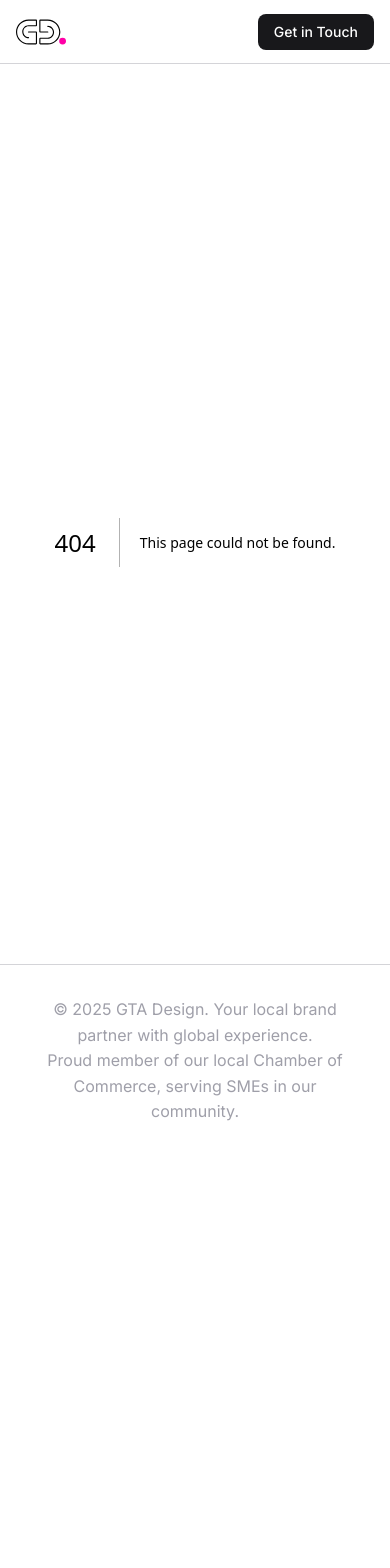
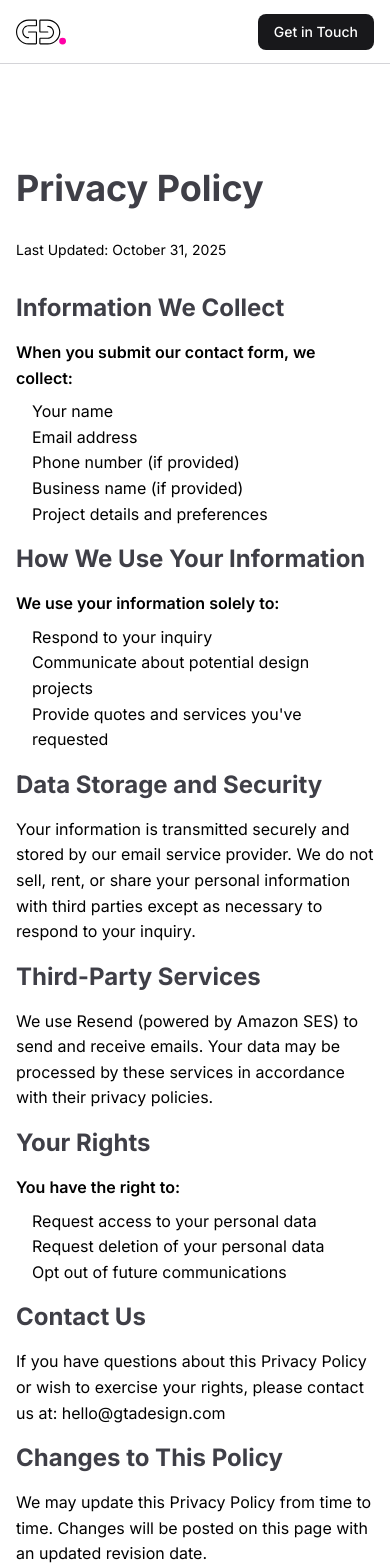
Before and after one commit to alexofbodwyn/gtadesign, a Next.js app: page /privacy-policy in a window 390 px wide. Before the commit this address had no page. Shown: the top 1568 px of the page. Before the commit the page ends 1157 px from the top, so only its background shows below. Built offline with nearby package versions, Linux system fonts and the light colour scheme.

Commit message:
responsive

```diff
--- a/app/(home)/page.tsx
+++ b/app/(home)/page.tsx
@@ -17,7 +17,7 @@ export default function Home() {
     <>
       <Hero />
       <FeatureList />
-      <div className="bg-zinc-50 w-full mt-10">
+      <div className="bg-zinc-50 w-full mt-10 px-4">
         <div className="p-8 max-w-site w-full flex flex-col gap-8 m-auto">
           <div className="flex flex-col justify-center text-center items-center">
             <h2 className="text-3xl text-zinc-700">Everything You Need, All in One Place</h2>
@@ -27,7 +27,7 @@ export default function Home() {
             </p>
           </div>
 
-          <div className="grid grid-cols-2 gap-4 flex-wrap">
+          <div className="min-lg:grid grid-cols-2 gap-4 flex-wrap">
             <Card>
               <div className="rounded-md bg-zinc-700 p-2 size-10 flex items-center justify-center">
                 <FingerPrintIcon className="size-6 stroke-white" />
@@ -43,7 +43,7 @@ export default function Home() {
                 ))}
               </div>
             </Card>
-            <Card>
+            <Card className='mt-4 min-lg:mt-0'>
               <div className="rounded-md bg-zinc-700 p-2 size-10 flex items-center justify-center">
                 <DocumentTextIcon className="size-8 stroke-white" />
               </div>
@@ -58,7 +58,7 @@ export default function Home() {
                 ))}
               </div>
             </Card>
-            <Card>
+            <Card className='mt-4 min-lg:mt-0'>
               <div className="rounded-md bg-zinc-700 p-2 size-10 flex items-center justify-center">
                 <GlobeAltIcon className="size-8 stroke-white" />
               </div>
@@ -73,7 +73,7 @@ export default function Home() {
                 ))}
               </div>
             </Card>
-            <Card>
+            <Card className='mt-4 min-lg:mt-0'>
               <div className="rounded-md bg-zinc-700 p-2 size-10 flex items-center justify-center">
                 <CursorArrowRaysIcon className="size-8 stroke-white" />
               </div>
--- a/app/api/contact/route.ts
+++ b/app/api/contact/route.ts
@@ -8,8 +8,6 @@ const resend = new Resend(process.env.RESEND_API_KEY)
 export async function POST(request: NextRequest) {
   try {
     const { name, email, message } = await request.json()
-
-    console.log('Attempting to send email:', { name, email })
 
     const data = await resend.emails.send({
       from: 'Contact Form <noreply@gtadesign.com>',
@@ -23,8 +21,6 @@ export async function POST(request: NextRequest) {
         <p>${message}</p>
       `,
     })
-
-    console.log('Email sent successfully:', data)
     return NextResponse.json({ success: true, data })
   } catch (error) {
     console.error('Email send error:', error)
--- a/app/get-in-touch/page.tsx
+++ b/app/get-in-touch/page.tsx
@@ -2,28 +2,30 @@ import GetInTouchForm from "@/components/getInTouchForm"
 import { Badge } from "@/components/ui/badge"
 import { Button } from "@/components/ui/button"
 import Link from "next/link"
-import { ArrowLeftIcon, EnvelopeIcon } from '@heroicons/react/24/outline'
+import { ArrowLeftIcon, EnvelopeIcon, ChatBubbleOvalLeftIcon } from '@heroicons/react/24/outline'
+import Card from "@/components/card"
 
 export default function GetInTouchPage() {
   return (
-    <div className="max-w-site w-full">
+    <>
+      <div className="max-w-site w-full p-4">
         <Button variant="ghost" asChild>
           <Link href="/"><ArrowLeftIcon /> Back to Home</Link>
         </Button>
         <div className="m-auto mt-6 max-w-[650px] flex-inline flex-col justify-center text-center">
           <Badge>Let's Chat</Badge>
-        <p className="text-zinc-700 mt-6">Ready to Talk About Your Project?</p>
+          <p className="text-zinc-700 font-semibold mt-6">Ready to Talk About Your Project?</p>
           <p className="text-lg text-zinc-500 mt-6">Whether you know exactly what you need or just have an idea you want to discuss, I'd love to hear from you. No obligation, no sales pressure - just a friendly conversation about how I might be able to help.</p>
         </div>
 
-      <div className="grid grid-rows-1 grid-flow-col gap-6 mt-10 mb-8">
-        <div className="rounded-2xl p-6 border-2 border-zinc-300">
+        <div className="min-lg:grid min-lg:grid-cols-3 min-lg:gap-6 mt-10 mb-8">
+          <div className="rounded-2xl p-6 border-2 border-zinc-300 col-span-2">
             <h2 className="text-2xl text-zinc-700">Send Me a Message</h2>
             <p className="text-lg text-zinc-500 mb-8">Fill in the form below and I'll get back to you within 24 hours (usually much sooner!)</p>
             <GetInTouchForm />
           </div>
           <div>
-          <div className="rounded-2xl p-6 border-2 border-zinc-300">
+            <div className="mt-6 min-lg:mt-0 rounded-2xl p-6 border-2 border-zinc-300">
               <h3 className="text-2xl text-zinc-700">Prefer to Contact Me Directly?</h3>
               <div className="flex items-start mt-8">
                 <EnvelopeIcon width={30} />
@@ -33,9 +35,50 @@ export default function GetInTouchPage() {
                 </div>
               </div>
             </div>
+
+            <div className="rounded-2xl p-6 border-2 border-zinc-300 mt-6 bg-zinc-50">
+              <div className="flex items-start">
+                <ChatBubbleOvalLeftIcon width={30} />
+                <div className="pl-4">
+                  <h3 className="text-2xl text-zinc-700">What Happens Next?</h3>
                 </div>
               </div>
-
+              <ol className="list-decimal pt-4 pl-5">
+                <li className="mt-4">I'll review your message and respond personally</li>
+                <li className="mt-4">We'll arrange a free consultation (phone, video, or in person)</li>
+                <li className="mt-4">I'll provide a clear proposal with fixed pricing</li>
+                <li className="mt-4">You decide if it's right for you - no pressure!</li>
+              </ol>
+            </div>
+          </div>
+        </div>
       </div >
+      <div className="bg-zinc-50 w-full mt-10 py-12">
+        <div className="max-w-[1000px] w-full m-auto px-4">
+          <div className="m-auto max-w-[650px] flex-inline flex-col justify-center text-center">
+            <h2 className="text-zinc-700 text-2xl mt-10">Common Questions</h2>
+            <p className="text-lg text-zinc-500 mt-6">Before you get in touch, here are answers to questions I'm often asked</p>
+          </div>
+          <div className="min-lg:grid min-lg:grid-cols-2 min-lg:grid-rows-2 gap-6 mt-10 mb-8">
+            <Card className="p-6 rounded-2xl">
+              <h3>Do you charge for the initial consultation?</h3>
+              <p className="mt-6 text-sm text-zinc-500">No! The first chat is always free with no obligation. It's a chance for us to understand each other and see if we're a good fit.</p>
+            </Card>
+            <Card className="mt-6 min-lg:mt-0 p-6 rounded-2xl">
+              <h3>What if I'm not sure what I need?</h3>
+              <p className="mt-6 text-sm text-zinc-500">That's absolutely fine! Part of my job is helping you figure out what's right for your business. Just tell me about your goals and challenges.</p>
+            </Card>
+            <Card className="mt-6 min-lg:mt-0 p-6 rounded-2xl">
+              <h3>How long does a typical project take?</h3>
+              <p className="mt-6 text-sm text-zinc-500">It varies - a logo might take 2-3 weeks, a website 6-8 weeks. I'll give you a realistic timeline upfront and keep you updated throughout.</p>
+            </Card>
+            <Card className="mt-6 min-lg:mt-0 p-6 rounded-2xl">
+              <h3>Do you work with businesses outside your area?</h3>
+              <p className="mt-6 text-sm text-zinc-500">Yes! While I'm based locally and love supporting our community, I work with businesses throughout New Zealand and beyond via video calls.</p>
+            </Card>
+          </div>
+        </div>
+      </div>
+    </>
   )
 }
--- /dev/null
+++ b/app/privacy-policy/page.tsx
@@ -0,0 +1,48 @@
+export default function PrivacyPolicy() {
+  return (
+    <div className="container max-w-4xl mx-auto py-12 px-4">
+      <h1 className="text-4xl font-bold mb-8 text-zinc-700">Privacy Policy</h1>
+      <p className="text-sm text-muted-foreground mb-8">Last Updated: October 31, 2025</p>
+
+      <div className="prose prose-gray max-w-none">
+        <h2 className="text-2xl font-bold mb-4 text-zinc-700">Information We Collect</h2>
+        <p className="font-semibold">When you submit our contact form, we collect:</p>
+        <ul className="my-2 px-4">
+          <li>Your name</li>
+          <li>Email address</li>
+          <li>Phone number (if provided)</li>
+          <li>Business name (if provided)</li>
+          <li>Project details and preferences</li>
+        </ul>
+
+        <h2 className="text-2xl font-bold my-4 text-zinc-700">How We Use Your Information</h2>
+        <p className="font-semibold">We use your information solely to:</p>
+        <ul className="my-2 px-4">
+          <li>Respond to your inquiry</li>
+          <li>Communicate about potential design projects</li>
+          <li>Provide quotes and services you've requested</li>
+        </ul>
+
+        <h2 className="text-2xl font-bold my-4 text-zinc-700">Data Storage and Security</h2>
+        <p>Your information is transmitted securely and stored by our email service provider. We do not sell, rent, or share your personal information with third parties except as necessary to respond to your inquiry.</p>
+
+        <h2 className="text-2xl font-bold my-4 text-zinc-700">Third-Party Services</h2>
+        <p>We use Resend (powered by Amazon SES) to send and receive emails. Your data may be processed by these services in accordance with their privacy policies.</p>
+
+        <h2 className="text-2xl font-bold my-4 text-zinc-700">Your Rights</h2>
+        <p className="font-semibold">You have the right to:</p>
+        <ul className="my-2 px-4">
+          <li>Request access to your personal data</li>
+          <li>Request deletion of your personal data</li>
+          <li>Opt out of future communications</li>
+        </ul>
+
+        <h2 className="text-2xl font-bold my-4 text-zinc-700">Contact Us</h2>
+        <p>If you have questions about this Privacy Policy or wish to exercise your rights, please contact us at: hello@gtadesign.com</p>
+
+        <h2 className="text-2xl font-bold my-4 text-zinc-700">Changes to This Policy</h2>
+        <p>We may update this Privacy Policy from time to time. Changes will be posted on this page with an updated revision date.</p>
+      </div>
+    </div>
+  )
+}
--- a/components/featureList.tsx
+++ b/components/featureList.tsx
@@ -2,29 +2,29 @@ import { BuildingOffice2Icon, CheckCircleIcon, GlobeAltIcon, TrophyIcon } from '
 
 export default function FeatureList() {
   return (
-    <div className="flex max-w-site w-full my-10 justify-between">
-      <div className="flex gap-2 align-top">
+    <div className="flex-wrap min-lg:flex-nowrap flex max-w-site w-full my-10 justify-between px-4">
+      <div className="flex w-1/2 min-lg:w-full gap-2 align-top mt-4 min-lg:mt-0">
         <TrophyIcon className="size-6" />
         <div>
           <p>25+</p>
           <p className="text-zinc-400">Years Experience</p>
         </div>
       </div>
-      <div className="flex gap-2 align-top">
+      <div className="flex w-1/2 min-lg:w-full gap-2 align-top mt-4 min-lg:mt-0">
         <BuildingOffice2Icon className="size-6" />
         <div>
           <p>Local</p>
           <p className="text-zinc-400">SME Focused</p>
         </div>
       </div>
-      <div className="flex gap-2 align-top">
+      <div className="flex w-1/2 min-lg:w-full gap-2 align-top mt-4 min-lg:mt-0">
         <GlobeAltIcon className="size-6" />
         <div>
           <p>Global</p>
           <p className="text-zinc-400">Expertise</p>
         </div>
       </div>
-      <div className="flex gap-2 align-top">
+      <div className="flex w-1/2 min-lg:w-full gap-2 align-top mt-4 min-lg:mt-0">
         <CheckCircleIcon className="size-6" />
         <div>
           <p>Complete</p>
--- a/components/footer.tsx
+++ b/components/footer.tsx
@@ -1,3 +1,5 @@
+import Link from "next/link";
+
 export default function Footer() {
   return (
     <footer className="border-t border-t-zinc-300 flex flex-col items-center w-full p-8">
@@ -8,6 +10,7 @@ export default function Footer() {
         <p className="max-w-[650px] mx-auto text-zinc-400">
           Proud member of our local Chamber of Commerce, serving SMEs in our community.
         </p>
+        <p className="mt-6"><Link className="underline text-zinc-400" href="/privacy-policy">Privacy Policy</Link></p>
       </div>
     </footer>
   )
--- a/components/hero.tsx
+++ b/components/hero.tsx
@@ -5,7 +5,7 @@ import { Button } from '@/components/ui/button'
 
 export default function Hero() {
   return (
-    <div className="max-w-site w-full mx-auto border-b border-zinc-300 pb-8">
+    <div className="max-w-site w-full mx-auto border-b border-zinc-300 pb-8 px-4">
       <Badge>Your Local Brand Partner</Badge>
       <h1 className="text-4xl text-zinc-700 mt-6">Not sure where to start with your brand? Let me help.</h1>
       <p className="max-w-[650px] mt-8 text-lg text-zinc-500">
```
Also changed, not shown: fonts/GeistMonoVF.woff (renamed from app/fonts/GeistMonoVF.woff), fonts/GeistVF.woff (renamed from app/fonts/GeistVF.woff). Lines whose indentation alone changed are shown as unchanged.
